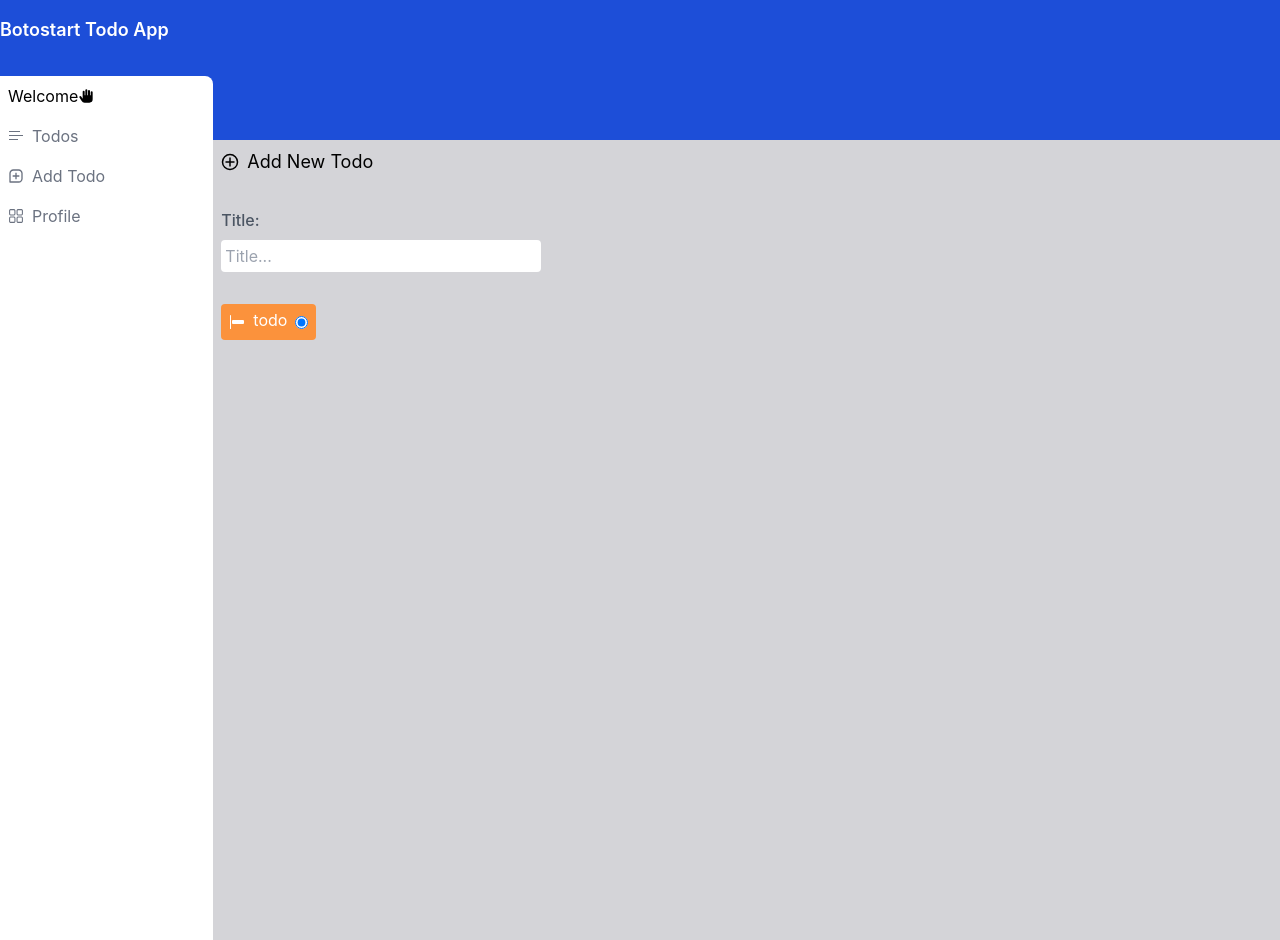
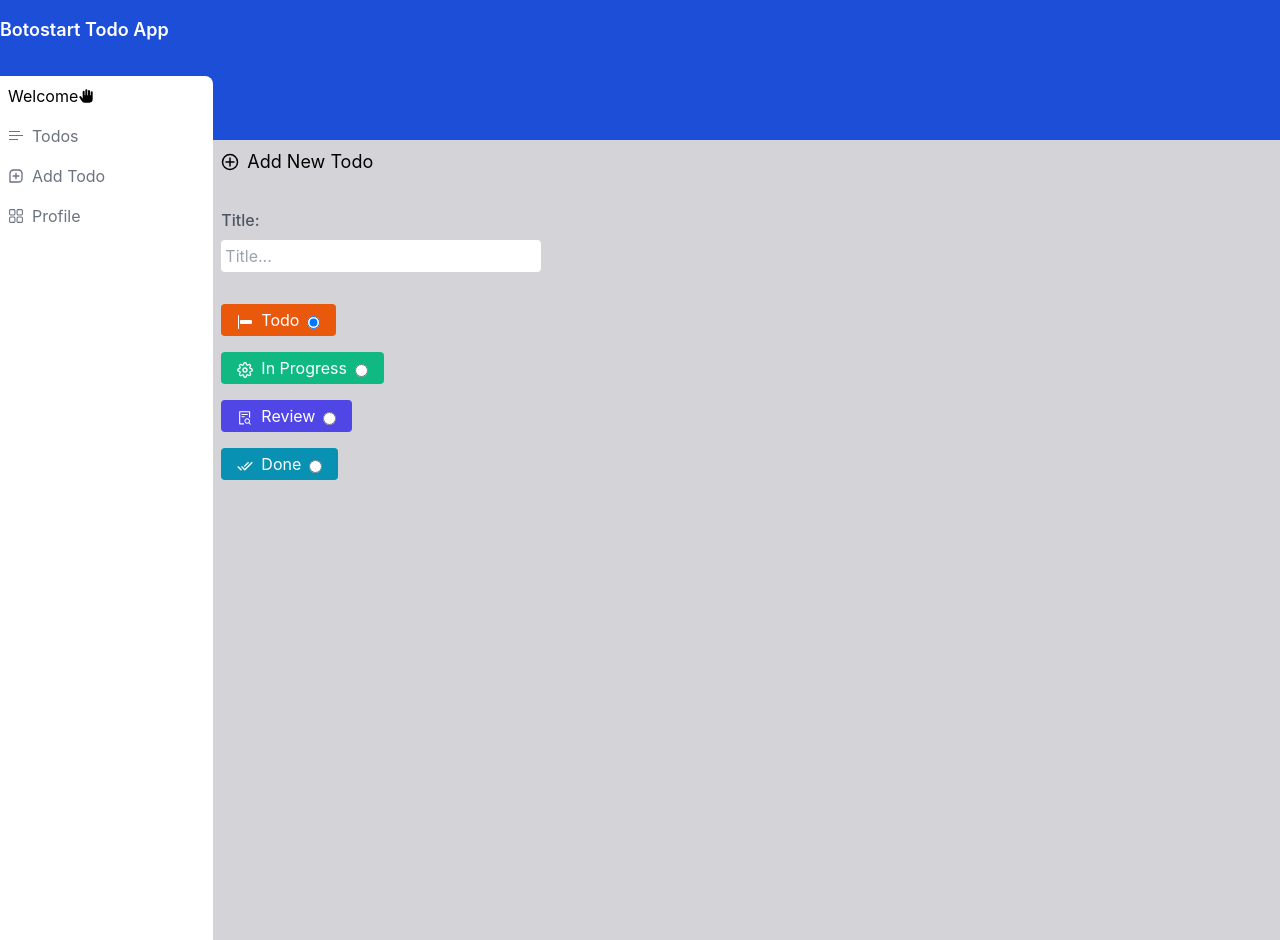
Before and after one commit to arshia788/Todo-App, a Next.js app: page /add-todo in a window 1280 px wide. Built offline with nearby package versions, Linux system fonts and the light colour scheme.

Commit message:
radioButton

```diff
--- /dev/null
+++ b/components/module/RadioButton.js
@@ -0,0 +1,28 @@
+function RadioButton({status, setStatus, value, title, children,a }) {
+
+
+    return (
+
+        <div className={`flex items-center  gap-x-2
+        w-fit rounded px-4 py-1 text-white`}>
+
+            <span className='mt-1'>
+                {children}
+            </span>
+
+            <label htmlFor= {value} >
+                {title}
+            </label>
+
+            <input
+            className='mt-1 border-none'
+                type='radio'
+                id={value}
+                value={value}
+                checked={status === value }
+                onChange={e => setStatus(e.target.value)}/>
+
+        </div>)
+}
+
+export default RadioButton
--- a/components/templates/AddTodoPage.js
+++ b/components/templates/AddTodoPage.js
@@ -1,13 +1,18 @@
+import RadioButton from 'components/module/RadioButton';
 import React, { useState } from 'react';
 
-import {GrAddCircle} from 'react-icons/gr';
-import {BsAlignStart} from 'react-icons/bs';
+import { GrAddCircle } from 'react-icons/gr';
+import { BsAlignStart } from 'react-icons/bs';
+
+import { FiSettings } from 'react-icons/fi';
+import { AiOutlineFileSearch } from 'react-icons/ai';
+import { MdDoneAll } from 'react-icons/md';
 
 function AddTodoPage() {
 
     const [title, setTitle] = useState('');
 
-    const [status, setStatus]= useState('todo')
+    const [status, setStatus] = useState('todo')
 
 
     return (
@@ -19,27 +24,40 @@ function AddTodoPage() {
 
             <div className='mt-8'>
 
-                <div className='flex flex-col items-start'>
+                <div className='flex flex-col items-start mb-8'>
                     <label htmlFor='title' className='mb-2 text-gray-600 font-medium'>Title:</label>
                     <input
-                    className='rounded p-1 outline-none w-80' id='title'
-                    onChange={e=> setTitle(e.target.value)}
-                    value={title} placeholder='Title...'/>
+                        className='rounded p-1 outline-none w-80' id='title'
+                        onChange={e => setTitle(e.target.value)}
+                        value={title} placeholder='Title...' />
                 </div>
 
-                <div className='flex flex-col mt-8 gap-y-5'>
+                <div className='flex flex-col gap-y-4
+                list-disc [&>*:nth-child(1)]:bg-orange-600
+                 [&>*:nth-child(2)]:bg-emerald-500
+                 [&>*:nth-child(3)]:bg-indigo-600
+                 [&>*:nth-child(4)]:bg-cyan-600
+                '>
 
-                    <div className='flex items-center gap-x-2
-                    bg-orange-400 w-fit rounded px-2 py-1 text-white'>
+                    <RadioButton status={status} setStatus={setStatus}
+                        value="todo" title="Todo" >
                         <BsAlignStart />
-                        <label htmlFor='todo' className='mb-1'> todo</label>
-                        <input
-                        type='radio'
-                        id='todo'
-                        value='todo'
-                        checked={status === 'todo'}
-                        onChange={e=> setStatus(e.target.value)} />
-                    </div>
+                    </RadioButton>
+
+                    <RadioButton status={status} setStatus={setStatus}
+                        value="inprogress" title="In Progress" a='1'>
+                        <FiSettings />
+                    </RadioButton>
+
+                    <RadioButton status={status} setStatus={setStatus}
+                        value="review" title="Review" b='2'>
+                        <AiOutlineFileSearch />
+                    </RadioButton>
+
+                    <RadioButton status={status} setStatus={setStatus}
+                        value="done" title="Done" c='3'>
+                        <MdDoneAll />
+                    </RadioButton>
 
                 </div>
 
```
